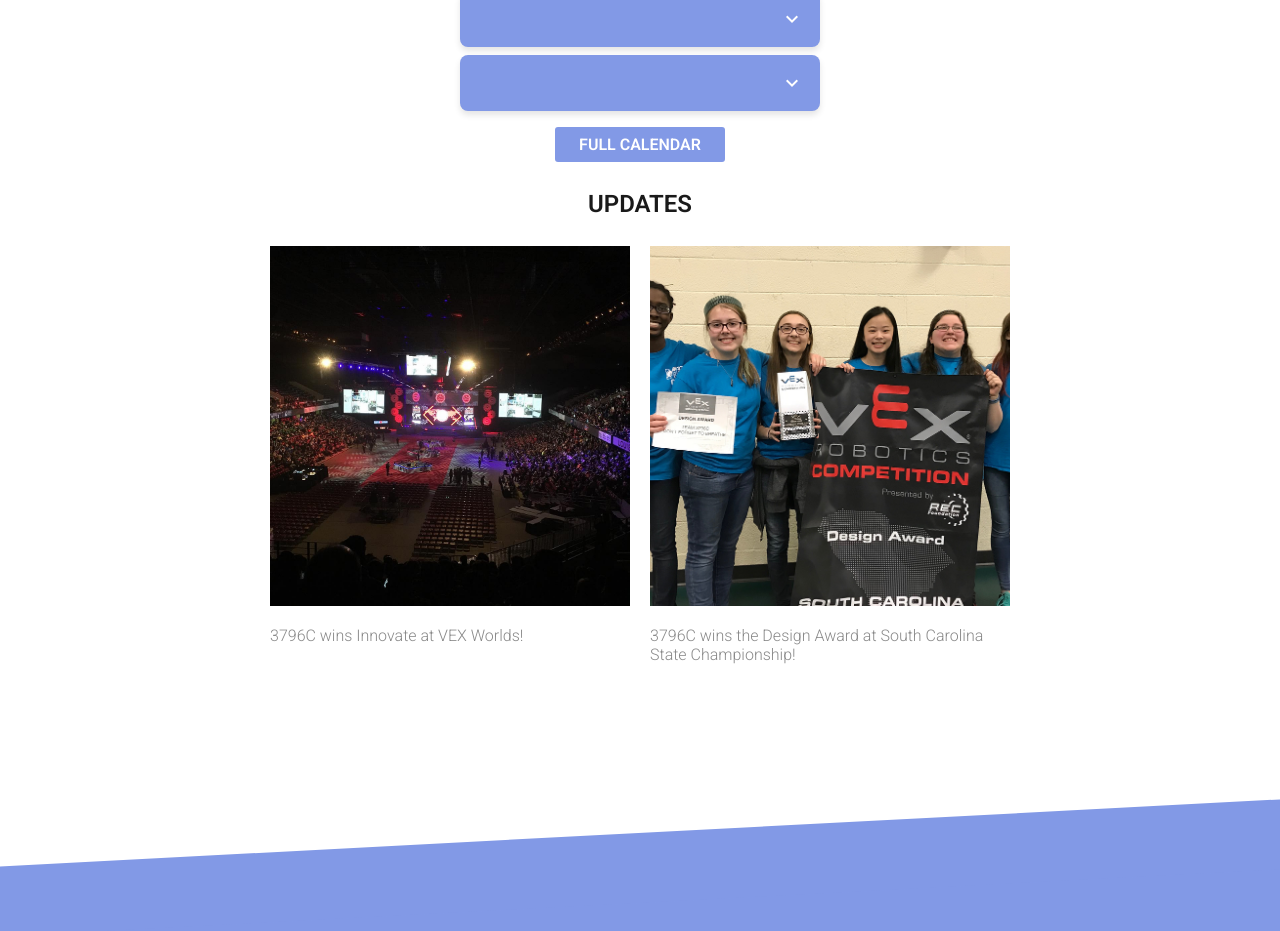
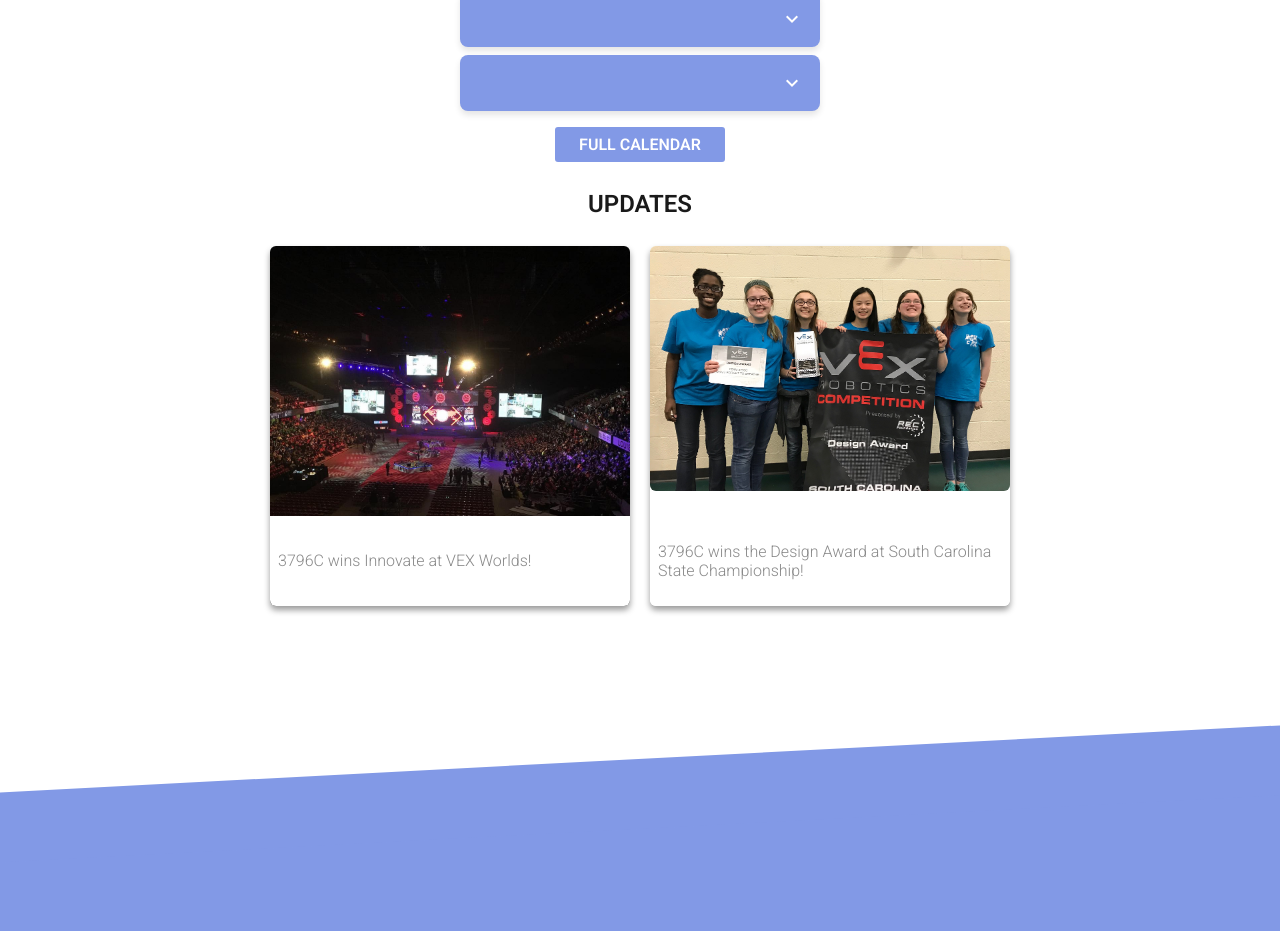
Before and after one commit to mannrobo/mannrobo.github.io, a Jekyll site: the page built from index.html, in a window 1280 px wide. Shown: the part 1147-2078 px from the top of the page. Built offline with Jekyll 4.4.1, drawn with Linux system fonts in a browser that asks for light colours; comment, search, counter and statistics services are not loaded.

Commit message:
Redo updates a little

```diff
--- a/assets/css/main.css
+++ b/assets/css/main.css
@@ -615,10 +615,38 @@ h5.subtitle {
   width: 100%;
   max-width: 360px;
   margin: 8px auto;
+  position: relative;
+  height: 40vh;
+  width: 60vh;
+  box-shadow: 0px 4px 6px rgba(0, 0, 0, 0.4);
+  border-radius: 6px;
+
+  transition: var(--transition)
+}
+
+#updates article:hover {
+  box-shadow: 0px 6px 8px rgba(0, 0, 0, 0.5);
 }
 
 #updates p {
   color: var(--grey);
+  margin-left: 8px;
+  margin-bottom: 0;
+  margin-top: 0;
+}
+
+#updates .title {
+  position: absolute;
+  bottom: 0;
+  left: 0;
+  right: 0;
+  height: 25%;
+  background-color: #fff;
+  border-bottom-left-radius: 6px;
+  border-bottom-right-radius: 6px;
+  display: flex;
+  flex-direction: column;
+  justify-content: space-around;
 }
 
 #updates a:hover {
@@ -627,8 +655,11 @@ h5.subtitle {
 
 #updates img {
   object-fit: cover;
-  height: 40vh;
-  width: 40vh;
+  border-radius: 6px;
+  width: 100%;
+  margin: 0 auto;
+  position: absolute;
+
 }
 
 
--- a/index.html
+++ b/index.html
@@ -122,7 +122,9 @@ subheading: VRC 3796
         <article class="post">
             <a href="{{ post.url }}">
                 <img src="{{ post.image }}" />
-                <p class="title">{{ post.title }}</p>
+                <div class="title">
+                    <p>{{ post.title }}</p>
+                </div>
             </a>
         </article>
         {% endfor %}
```
